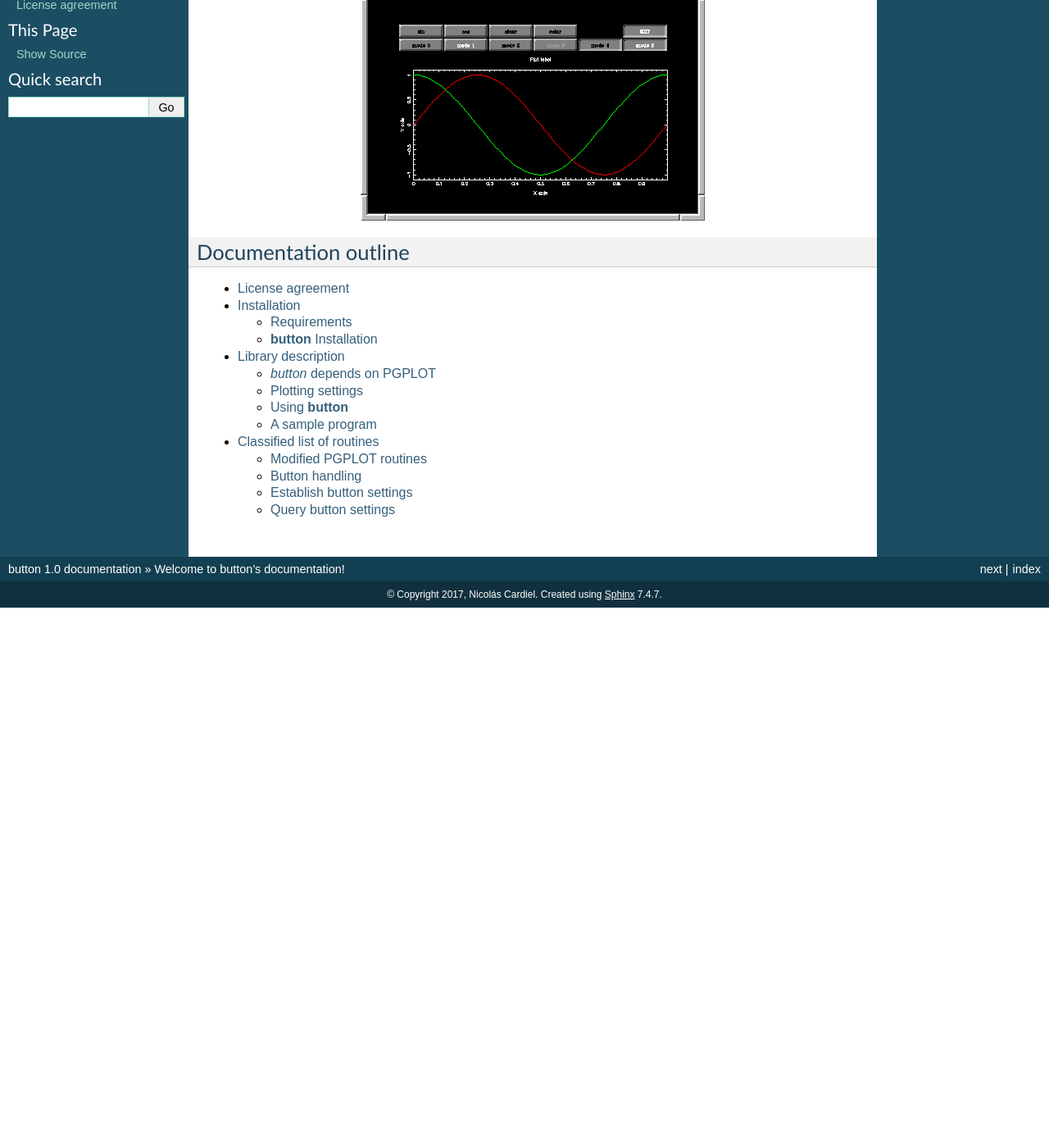
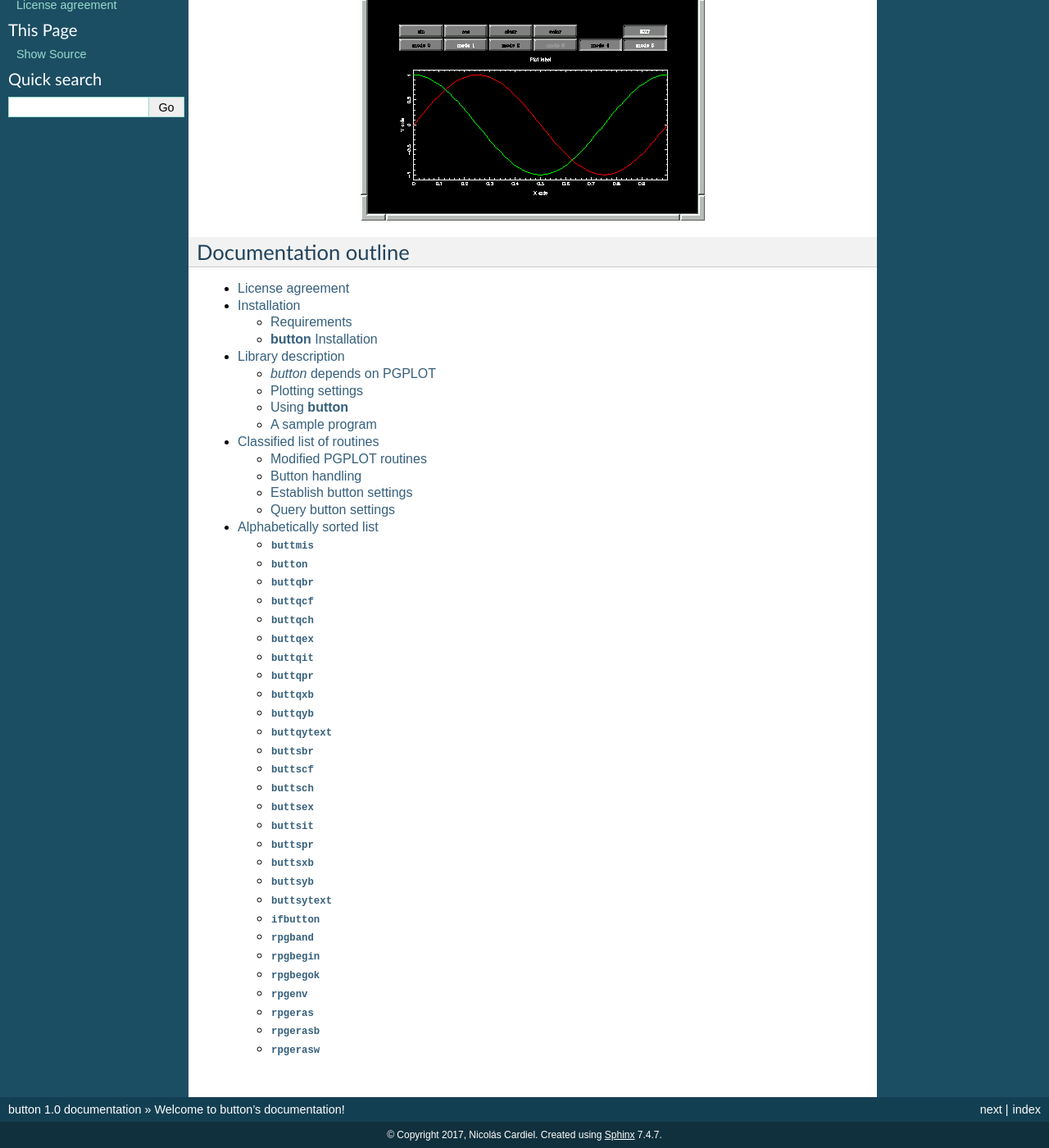
Before and after one commit to nicocardiel/button, a Sphinx documentation site: the page built from docs/index.rst, in a window 1280 px wide and 1400 px high, scrolled down 161 px. Shown: the whole window at 82% size. Built offline with Sphinx 7.4.7, drawn with Linux system fonts in a browser that asks for light colours; formulas are drawn with MathJax 3; before the commit the page ends 902 px from its top, so only the background shows below that; some of the changed lines change nothing that is shown.

Commit message:
Update alphabetically_sorted_list.rst

```diff
--- /dev/null
+++ b/docs/alphabetically_sorted_list.rst
@@ -0,0 +1,473 @@
+Alphabetically sorted list
+==========================
+
+``buttmis``
+-----------
+
+::
+
+   BUTTMIS
+   This file contains subroutines and functions which are similar to other
+   already defined for REDUCEME, namely TRUELEN, TRUEBEG, READI, READC, READF,
+   LRUNX and RMBLANK. We duplicate them in order to create a library which must
+   work independtly of REDUCEME.
+
+   INTEGER FUNCTION TLENBUTT(CADENA)
+   INTEGER FUNCTION TBEGBUTT(CADENA)
+   INTEGER FUNCTION READIBUTT(CDEF)
+   CHARACTER*(*) FUNCTION READCBUTT(CDEF,CVAL)
+   REAL FUNCTION READFBUTT(CDEF)
+   SUBROUTINE LRUNXBUTT(LRUN,LMANUAL)
+   SUBROUTINE RMBLANKBUTT(C1,C2,L)
+
+``button``
+----------
+
+::
+
+   SUBROUTINE BUTTON(N,TEXT,MODE)
+   Input: N,TEXT,MODE
+   Input (COMMON): global variables in button.inc
+
+   Plot buttons and button text in different modes.
+
+   INTEGER       N -> button number in the range of available buttons (which
+                 runs from 1 to MAX_XBUTT x MAX_YBUTT)
+   CHARACTER*(*) TEXT -> the text that will appear in the button
+   INTEGER       MODE -> determine the button mode:
+                 MODE=-2,-3,...: only text is plotted with PGPLOT color=-NMODE-1
+                 (i.e. 1,2,3...)
+                 MODE=-1 erase the button
+                 MODE=0 whole button is plotted (text in black)
+                 MODE=1 only text is plotted (white)
+                 MODE=2 only text is plotted (black)
+                 MODE=3 only text is plotted (gray, button disabled)
+                 MODE=4 whole button with reversed colors (text in black)
+                 MODE=5 whole button with reversed colors (text in white)
+
+``buttqbr``
+------------
+
+::
+
+   SUBROUTINE BUTTQBR(X1,X2,Y1,Y2)
+   Output: X1,X2,Y1,Y2
+
+   Return the button region limits.
+
+   REAL X1 -> x-coordinate of the left hand edge of the button region viewport,
+        in normalized device coordinates
+   REAL X2 -> x-coordinate of the right hand edge of the button region viewport,
+        in normalized device coordinates
+   REAL Y1 -> y-coordinate of the bottom edge of the button region viewport,
+        in normalized device coordinates
+   REAL Y2 -> y-coordinate of the top edge of the button region viewport,
+        in normalized device coordinates
+
+``buttqcf``
+-----------
+
+::
+
+   SUBROUTINE BUTTQCF(FONT)
+   Output: FONT
+
+   Return the current character font type in buttons.
+
+   INTEGER FONT -> the current font number (in range 1-4)
+
+``buttqch``
+-----------
+
+::
+
+   SUBROUTINE BUTTQCH(SIZE)
+   Output: SIZE
+
+   Return the current character font size in buttons.
+
+   REAL SIZE -> the current font size (dimensionless multiple of the default
+           size)
+
+``buttqex``
+-----------
+
+::
+
+   SUBROUTINE BUTTQEX(NBUT,LEXIST)
+   Input: NBUT
+   Output: LEXIST
+
+   Return whether the asked button is active (currently available) or not.
+
+   INTEGER NBUT -> button number
+   LOGICAL LEXIST -> .TRUE. if the button is active, .FALSE. otherwise
+
+``buttqit``
+-----------
+
+::
+
+   SUBROUTINE BUTTQIT(LOUTSIDE)
+   Output: LOUTSIDE
+
+   Return whether tick marks are drawn outside the viewport instead of inside.
+
+   LOGICAL LOUTSIDE -> .TRUE. if ticks are drawn outside the viewport
+
+``buttqpr``
+-----------
+
+::
+
+   SUBROUTINE BUTTQPR(X1,X2,Y1,Y2)
+   Output: X1,X2,Y1,Y2
+
+   Return the plot region limits.
+
+   REAL X1 -> x-coordinate of the left hand edge of the plot region viewport,
+        in normalized device coordinates
+   REAL X2 -> x-coordinate of the right hand edge of the plot region viewport,
+        in normalized device coordinates
+   REAL Y1 -> y-coordinate of the bottom edge of the plot region viewport,
+        in normalized device coordinates
+   REAL Y2 -> y-coordinate of the top edge of the plot region viewport,
+        in normalized device coordinates
+
+``buttqxb``
+-----------
+
+::
+
+   SUBROUTINE BUTTQXB(NB)
+   Output: NB
+
+   Return MAX_XBUTT.
+
+   INTEGER NB -> = MAX_XBUTT
+
+``buttqyb``
+-----------
+
+::
+
+   SUBROUTINE BUTTQYB(NB)
+   Output: NB
+
+   Return MAX_YBUTT.
+
+   INTEGER NB -> = MAX_YBUTT
+
+``buttqytext``
+--------------
+
+::
+
+   SUBROUTINE BUTTQYTEXT(YTEXT)
+   Output: YTEXT
+
+   Return the current relative y-position of the text baseline in buttons
+   (from 0 to 1)
+
+   REAL YTEXT -> = YTEXT_BUTT
+
+``buttsbr``
+-----------
+
+::
+
+   SUBROUTINE BUTTSBR(X1,X2,Y1,Y2)
+   Input: X1,X2,Y1,Y2
+
+   Set the button region limits.
+
+   REAL X1 -> x-coordinate of the left hand edge of the button region viewport,
+        in normalized device coordinates
+   REAL X2 -> x-coordinate of the right hand edge of the button region viewport,
+        in normalized device coordinates
+   REAL Y1 -> y-coordinate of the bottom edge of the button region viewport,
+        in normalized device coordinates
+   REAL Y2 -> y-coordinate of the top edge of the button region viewport,
+        in normalized device coordinates
+
+``buttscf``
+-----------
+
+::
+
+   SUBROUTINE BUTTSCF(FONT)
+   Input : FONT
+
+   Set the character font type in buttons.
+
+   INTEGER FONT -> the current font number (in range 1-4)
+
+``buttsch``
+-----------
+
+::
+
+   SUBROUTINE BUTTSCH(SIZE)
+   Input: SIZE
+
+   Set the character height in buttons.
+
+   REAL SIZE -> the current font size (dimensionless multiple of the default
+        size)
+
+``buttsex``
+-----------
+
+::
+
+   SUBROUTINE BUTTSEX(NBUT,LEXIST)
+   Input: NBUT,LEXIST
+
+   Set whether the asked button is active (currently available) or not.
+
+   INTEGER NBUT -> button number
+   LOGICAL LEXIST -> .TRUE. if the button is active, .FALSE. otherwise
+
+``buttsit``
+-----------
+
+::
+
+   SUBROUTINE BUTTSIT(LOUTSIDE)
+   Input: LOUTSIDE
+
+   Set whether tick marks are drawn outside the viewport instead of inside.
+
+   LOGICAL LOUTSIDE -> .TRUE. if ticks are drawn outside the viewport
+
+``buttspr``
+-----------
+
+::
+
+   SUBROUTINE BUTTSPR(X1,X2,Y1,Y2)
+   Input: X1,X2,Y1,Y2
+
+   Set the plot region limits.
+
+   REAL X1 -> x-coordinate of the left hand edge of the plot region viewport,
+        in normalized device coordinates
+   REAL X2 -> x-coordinate of the right hand edge of the plot region viewport,
+        in normalized device coordinates
+   REAL Y1 -> y-coordinate of the bottom edge of the plot region viewport,
+        in normalized device coordinates
+   REAL Y2 -> y-coordinate of the top edge of the plot region viewport,
+        in normalized device coordinates
+
+``buttsxb``
+-----------
+
+::
+
+   SUBROUTINE BUTTSXB(NB)
+   Input: NB
+
+   Set MAX_XBUTT.
+
+   INTEGER NB -> = MAX_XBUTT
+
+``buttsyb``
+-----------
+
+::
+
+   SUBROUTINE BUTTSYB(NB)
+   Input: NB
+
+   Set MAX_YBUTT.
+
+   INTEGER NB -> = MAX_YBUTT
+
+``buttsytext``
+--------------
+
+::
+
+   SUBROUTINE BUTTSYTEXT(YTEXT)
+   Input: YTEXT
+
+   Set the relative y-position of the text baseline in buttons (from 0 to 1)
+
+   REAL YTEXT -> = YTEXT_BUTT
+
+``ifbutton``
+------------
+
+::
+
+   SUBROUTINE IFBUTTON(XC,YC,NB)
+   Input: XC,YC
+   Output: NB
+
+   Determine whether any button has been selected.
+
+   REAL    XC -> world x-coordinate of the cursor
+   REAL    YC -> world y-coordinate of the cursor
+   INTEGER NB -> number of the selected button (if available). NB=0 if no
+                 button has been selected.
+
+``rpgband``
+-----------
+
+::
+
+   SUBROUTINE RPGBAND(MODE,POSN,XREF,YREF,XC,YC,CH)
+   Input: MODE,POSN,XREF,YREF
+   Output: XC,YC,CH
+
+   This routine is similar to PGBAND, but it also allows the utilization of
+   buttons in text mode.
+
+   INTEGER     MODE -> display mode (see PGPLOT manual)
+   INTEGER     POSN -> if POSN=1, the routine positions the cursor at the
+               position specified by XREF,YREF
+   REAL        XREF -> reference position
+   REAL        YREF -> reference position
+   REAL        XC -> the world x-coordinate of the cursor
+   REAL        YC -> the world y-coordinate of the cursor
+   CHARACTER*1 CH -> the character typed by the user
+
+``rpgbegin``
+------------
+
+::
+
+   SUBROUTINE RPGBEGIN(NTERM,IDN,LCOLOR)
+   Output: NTERM,IDN,LCOLOR
+   Output (COMMON): all global variables in button.inc
+
+   Open the graphic device(s) and assign the default values to the global
+   variables:
+   MAX_XBUTT=6
+   MAX_YBUTT=2
+   PGSCF_BUTT=2
+   PGSCH_BUTT=1.
+   YTEXT_BUTT=0.35
+   X1VPORT=0.1
+   X2VPORT=0.95
+   Y1VPORT=0.1
+   Y2VPORT=0.70
+   X3VPORT=0.05
+   X4VPORT=0.95
+   Y3VPORT=0.80
+   Y4VPORT=0.95
+
+   INTEGER NTERM -> number of opened graphic devices to be employed
+           simultaneously
+   INTEGER IDN(8) -> identifier of the openned graphic devices
+           (positive values returned by PGOPEN)
+   LOGICAL LCOLOR(8) -> determines whether color is available or not
+           in each opened graphic device
+
+``rpgbegok``
+------------
+
+::
+
+   SUBROUTINE RPGBEGOK(TTERM)
+   Output (COMMON): all global variables in button.inc
+
+   Open the graphic device TTERM and assign the default values to the global
+   variables:
+   MAX_XBUTT=6
+   MAX_YBUTT=2
+   PGSCF_BUTT=2
+   PGSCH_BUTT=1.
+   YTEXT_BUTT=0.35
+   X1VPORT=0.1
+   X2VPORT=0.95
+   Y1VPORT=0.1
+   Y2VPORT=0.70
+   X3VPORT=0.05
+   X4VPORT=0.95
+   Y3VPORT=0.80
+   Y4VPORT=0.95
+
+   CHARACTER*(*) TTERM -> graphic device to be opened
+
+``rpgenv``
+----------
+
+::
+
+   SUBROUTINE RPGENV(XMIN,XMAX,YMIN,YMAX,JUST,AXIS)
+   Input: XMIN,XMAX,YMIN,YMAX,JUST,AXIS
+   Input (COMMON): ITICKS_BUTT
+
+   Perform the same functions than PGENV, although the plot surface is
+   restricted to the rectangle defined by X1VPORT,X2VPORT,Y1VPORT,Y2VPORT.
+   Other important difference with PGENV is that RPGENV does not clear the
+   plot region of the new plot. A previous call to PGADVANCE, PGPAGE, PGERAS
+   (RPGERAS, RPGERASB or RPGERASW) is required. The arguments of this routine
+   are exactly the same than those in PGENV:
+
+   REAL    XMIN -> the world x-coordinate at the bottom left corner of the
+                   viewport
+   REAL    XMAX -> the world x-coordinate at the top right corner of the
+                   viewport
+   REAL    YMIN -> the world y-coordinate at the bottom left corner of the
+                   viewport
+   REAL    YMAX -> the world y-coordinate at the top right corner of the
+                   viewport
+   INTEGER JUST -> if JUST=1, the scales of the x and y axes (in world
+                   coordinates per inch) will be equal, otherwise they will be
+                   scaled independently
+   INTEGER AXIS -> controls the plotting of axes, tick marks, etc:
+           AXIS = -2: draw no box, axes or labels
+           AXIS = -1: draw box only
+           AXIS =  0: draw box and label it with coordinates
+           AXIS =  1: same as AXIS=0, but also draw the coordinate axes
+           AXIS =  2: same as AXIS=1, but also draw grid lines
+           AXIS = 10: draw box and label X-axis logarithmically
+           AXIS = 20: draw box and label Y-axis logarithmically
+           AXIS = 30: draw box and label both axes logarithmically
+
+``rpgeras``
+-----------
+
+::
+
+   SUBROUTINE RPGERAS
+   Input (COMMON) : X1VPORT,X2VPORT,Y1VPORT,Y2VPORT
+
+   Clear the plot region (preserving the button region which does not overlap
+   with the plot region).
+
+``rpgerasb``
+------------
+
+::
+
+   SUBROUTINE RPGERASB
+   Input (COMMON) : X3VPORT,X4VPORT,Y3VPORT,Y4VPORT
+
+   Clear the button region (preserving the plot region which does not overlap
+   with the plot region).
+
+``rpgerasw``
+------------
+
+::
+
+   SUBROUTINE RPGERASW(X1,X2,Y1,Y2)
+   Input: X1,X2,Y1,Y2
+
+   Clear any rectangle defined by (X1,Y1) lower left corner
+                                  (X2,Y2) upper right corner
+
+   REAL X1 -> x-coordinate of the left hand edge of the rectangle to be
+              cleared,in normalized device coordinates
+   REAL X2 -> x-coordinate of the right hand edge of the rectangle to be
+              cleared,in normalized device coordinates
+   REAL Y1 -> y-coordinate of the bottom edge of the rectangle to be
+              cleared,in normalized device coordinates
+   REAL Y2 -> y-coordinate of the top edge of the rectangle to be
+              cleared,in normalized device coordinates
+
+   NOTE: this subroutine preserves the original viewport and window coordinate
+         systems
--- a/docs/index.rst
+++ b/docs/index.rst
@@ -24,3 +24,4 @@ Documentation outline
    installation
    library_description
    classified_list
+   alphabetically_sorted_list
```
